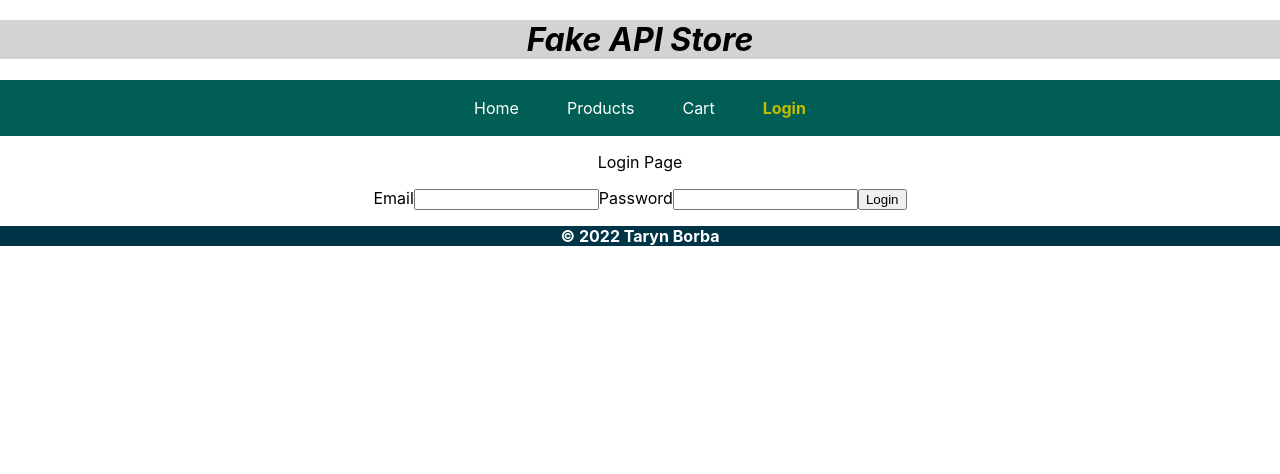
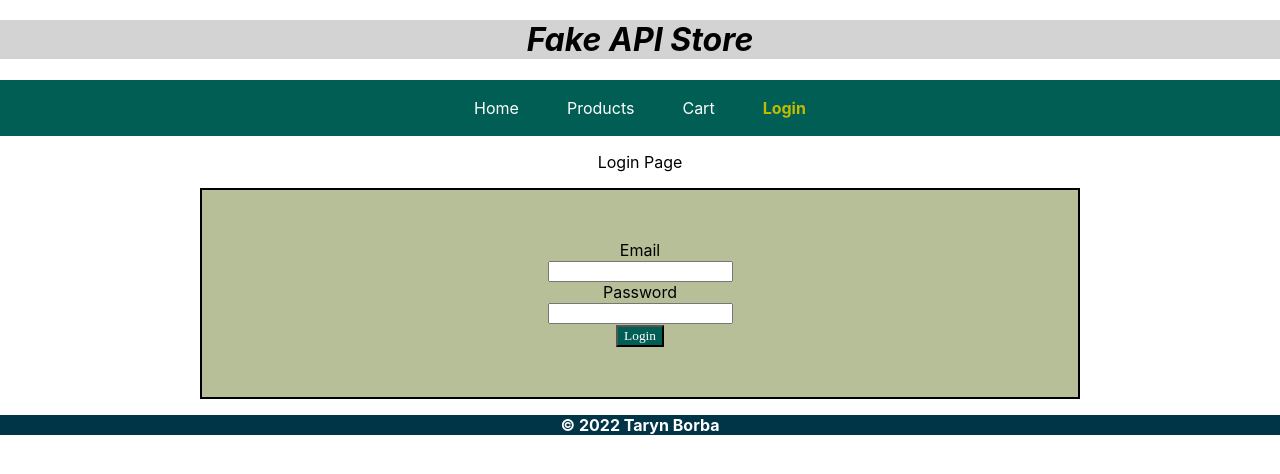
Before and after one commit to tborba1/react-final-project, a React (Create React App) app: page /login in a window 1280 px wide. Shown: the top 474 px of the page. Built offline with nearby package versions, Linux system fonts and the light colour scheme.

Commit message:
updated styling of Login form, conditional NavLink for Login

```diff
--- a/src/components/HeaderFooter.js
+++ b/src/components/HeaderFooter.js
@@ -1,8 +1,12 @@
 import { Title, NavBar, Footer } from "./StyledComponents";
 import { Outlet } from "react-router-dom";
 import NavLink from "./NavLink";
+import { useContext } from "react";
+import { UserContext } from "../contexts/UserContext";
 
 export default function HeaderFooter () {
+
+    const { loggedInUser } = useContext(UserContext);
 
     return (
         <>
@@ -11,7 +15,7 @@ export default function HeaderFooter () {
             <NavLink route="/" label="Home" />
             <NavLink route="/products" label="Products" />
             <NavLink route="/cart" label="Cart" />
-            <NavLink route="/login" label="Login" />
+            {!loggedInUser && <NavLink route="/login" label="Login" />}
         </NavBar>
         <Outlet />
         <Footer>
--- a/src/components/Login.js
+++ b/src/components/Login.js
@@ -1,6 +1,7 @@
 import { useState, useContext } from "react";
 import { UserContext } from "../contexts/UserContext";
 import { useNavigate } from "react-router-dom";
+import { FormContainer, LoginButton } from "./StyledComponents";
 
 const validUser = {
     id: 1,
@@ -34,14 +35,21 @@ export default function Login () {
     return (
         <>
             <p style={{textAlign: "center"}}>Login Page</p>
+            <FormContainer>
                 <form onSubmit={handleSubmit} style={{textAlign: "center"}}>
                     <label for="Email">Email</label>
+                    <br></br>
                     <input name="Email" value={email} onChange={(event) => setEmail(event.target.value)} />
+                    <br></br>
                     <label for="Password">Password</label>
+                    <br></br>
                     <input name="Password" label="Password" value={password} type="password" onChange={(event) => setPassword(event.target.value)} />
-                <button type="submit">Login</button>
+                    <br></br>
+                    <LoginButton type="submit">Login</LoginButton>
+                    {showLoginError && <div style={{textAlign:"center", fontWeight:"bold", color:"#E1523D"}}>User not found.</div>}
                 </form>
-            {showLoginError && <div>User not found.</div>}
+            </FormContainer>
+
         </>
     );
 }
--- a/src/components/StyledComponents.js
+++ b/src/components/StyledComponents.js
@@ -99,6 +99,25 @@ export const DetailsButton = styled.button`
     background-color: #C2BB00;
 `;
 
+// Login Form
+
+export const FormContainer = styled.div`
+    background-color: #B7BF99;
+    // width: 50%;
+    // height: 50%;
+    margin-left: 200px;
+    margin-right: 200px;
+    padding: 50px;
+    border: 2px solid black;
+`;
+
+export const LoginButton = styled.button`
+    font-family: Nunito;
+    background-color: #005E54;
+    color: white;
+`;
+
+
 /* Color Theme Swatches in Hex
 color: #003547; dark blue
 color: #005E54; teal
```
Lines whose indentation alone changed are shown as unchanged.
